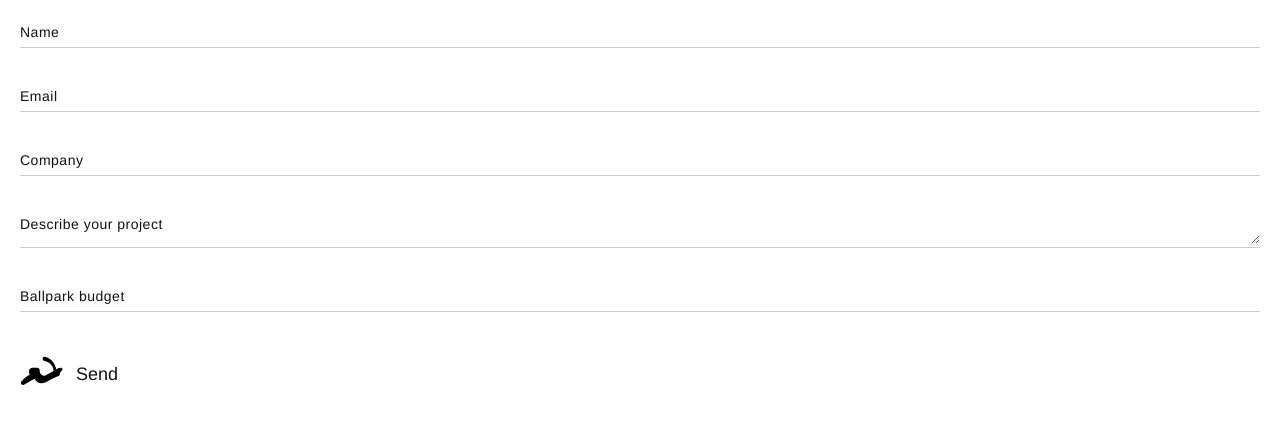
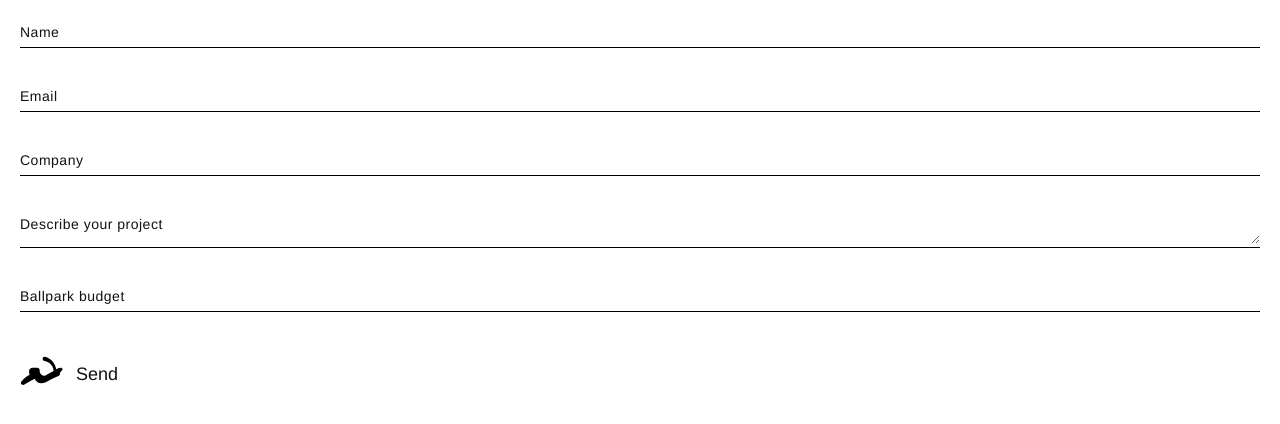
Before and after one commit to supertallboy/contact-form, a plain HTML site: page index.html in a window 1280 px wide. Drawn offline with Linux system fonts and the light colour scheme.

Commit message:
Update index.html

```diff
--- a/index.html
+++ b/index.html
@@ -35,7 +35,7 @@
       bottom: 0;
       height: 1px;
       width: 100%;
-      background-color: #ccc;
+      background-color: #000;
     }
 
     .form-group input,
```
